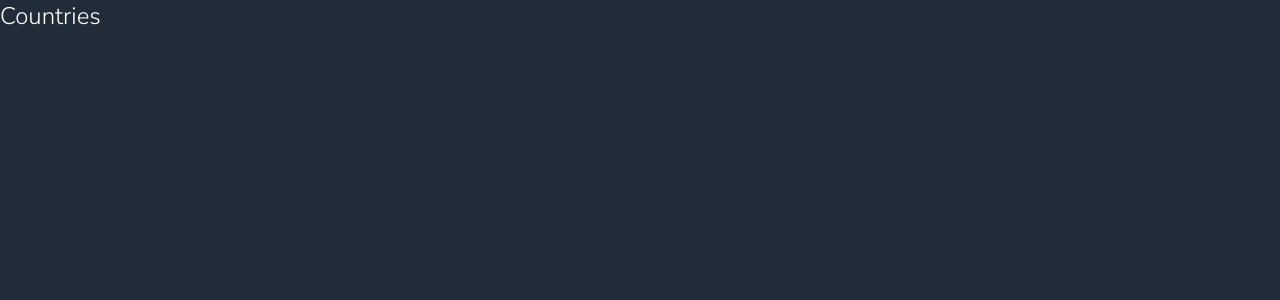
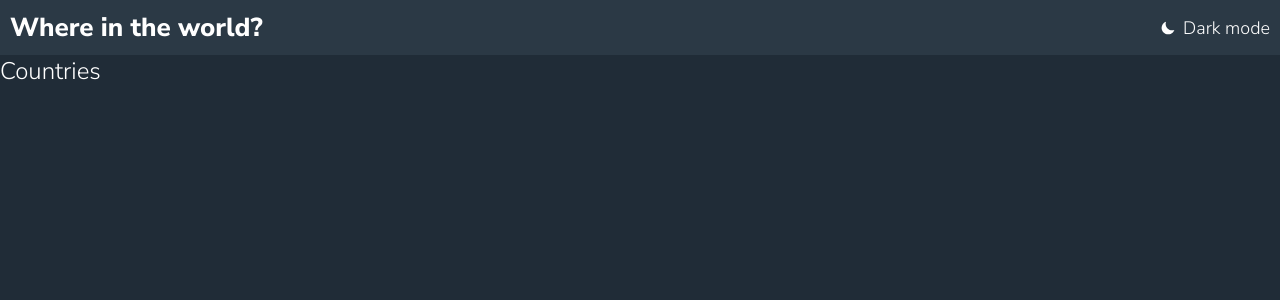
Before and after one commit to PiotrO9/REST-Countries-API-App, a Vue app: page / in a window 1280 px wide. Shown: the top 300 px of the page. Built offline with nearby package versions, Linux system fonts and the light colour scheme.

Commit message:
Add styles for nav component

```diff
--- a/src/components/AppNav.vue
+++ b/src/components/AppNav.vue
@@ -1,11 +1,81 @@
 <template>
-    <nav>
+    <nav class="nav">
+        <span class="heading-text">
+            Where in the world?
+        </span>
 
+        <div class="theme-switcher">
+            <div class="icon-container">
+                <img v-if="isDarkTheme" src="../../public/assets/light-moon.svg" class="icon" alt="Moon icon">
+                <img v-else src="../../public/assets/dark-moon.svg" class="icon" alt="Moon icon">
+            </div>
+            <div class="current-mode">
+                {{ themeName }}
+            </div>
+        </div>
     </nav>
 </template>
 
 <script setup lang="ts">
+import { computed } from 'vue';
+import { useThemeStore } from '../stores/themeStore';
+
+const themeStore = useThemeStore();
+
+const themeName = computed(() => {
+    return (themeStore.$state.isDark ? 'Dark' : 'Light') + " mode";
+})
+
+const isDarkTheme = computed(() => {
+    return themeStore.$state.isDark;
+})
 
 </script>
 
-<style scoped lang="css"></style>
+<style scoped>
+.nav {
+    display: flex;
+    padding: 10px;
+    justify-content: space-between;
+    align-items: center;
+    background-color: var(--dark-blue);
+
+
+}
+
+.heading-text {
+    font-weight: 700;
+
+    @media (min-width: 768px) {
+        font-size: 26px;
+    }
+}
+
+.theme-switcher {
+    display: flex;
+    justify-content: space-between;
+    align-content: center;
+
+    @media (min-width: 768px) {
+        font-size: 18px;
+    }
+}
+
+.icon-container {
+    display: flex;
+    justify-content: center;
+    align-items: center;
+}
+
+.icon {
+    height: 30px;
+    width: 30px;
+}
+
+.current-mode {
+    display: flex;
+    justify-content: center;
+    align-items: center;
+    text-align: center;
+}
+</style>
```
Also changed, not shown: public/assets/dark-moon.svg (added), public/assets/light-moon.svg (added).
